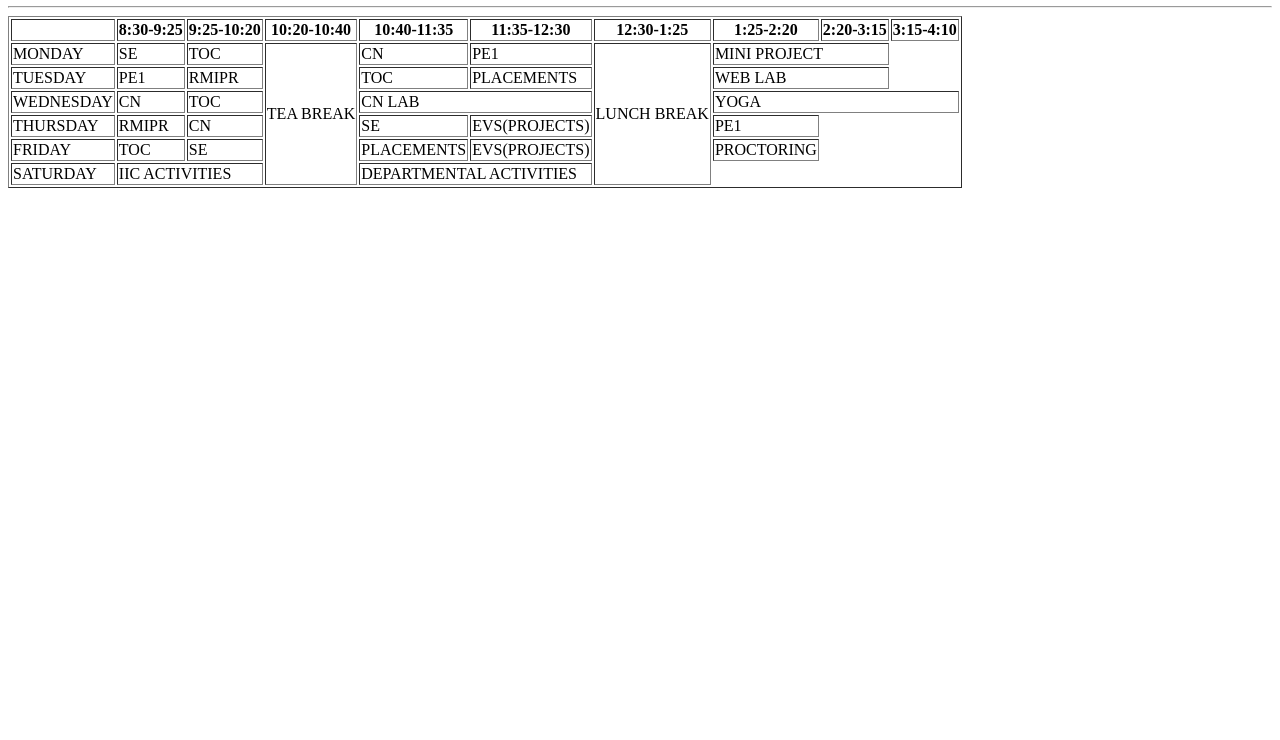
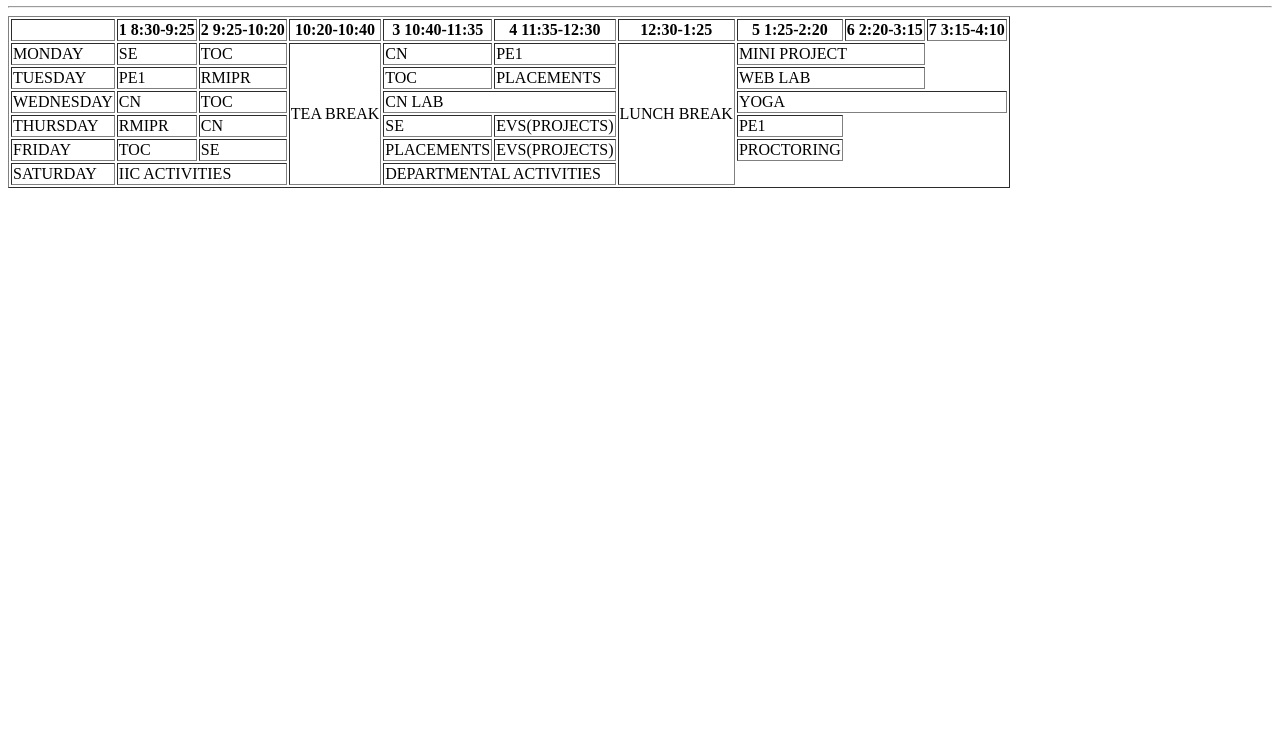
Before and after one commit to ArchanaSnaik/weblab, a plain HTML site: page timetable.html in a window 1280 px wide. Shown: the part 60-800 px from the top of the page. Drawn offline with Linux system fonts and the light colour scheme.

Commit message:
Update timetable.html

```diff
--- a/timetable.html
+++ b/timetable.html
@@ -8,15 +8,15 @@
     <table border="1">
       <tr>
         <th></th>
-        <th>8:30-9:25</th>
-        <th>9:25-10:20</th>
+        <th>1 8:30-9:25</th>
+        <th>2 9:25-10:20</th>
         <th>10:20-10:40</th>
-        <th>10:40-11:35</th>
-        <th>11:35-12:30</th>
+        <th>3 10:40-11:35</th>
+        <th>4 11:35-12:30</th>
         <th>12:30-1:25</th>
-        <th>1:25-2:20</th>
-        <th>2:20-3:15</th>
-        <th>3:15-4:10</th>
+        <th>5 1:25-2:20</th>
+        <th>6 2:20-3:15</th>
+        <th>7 3:15-4:10</th>
       </tr>
       <tr>
         <td>MONDAY</td>
```
